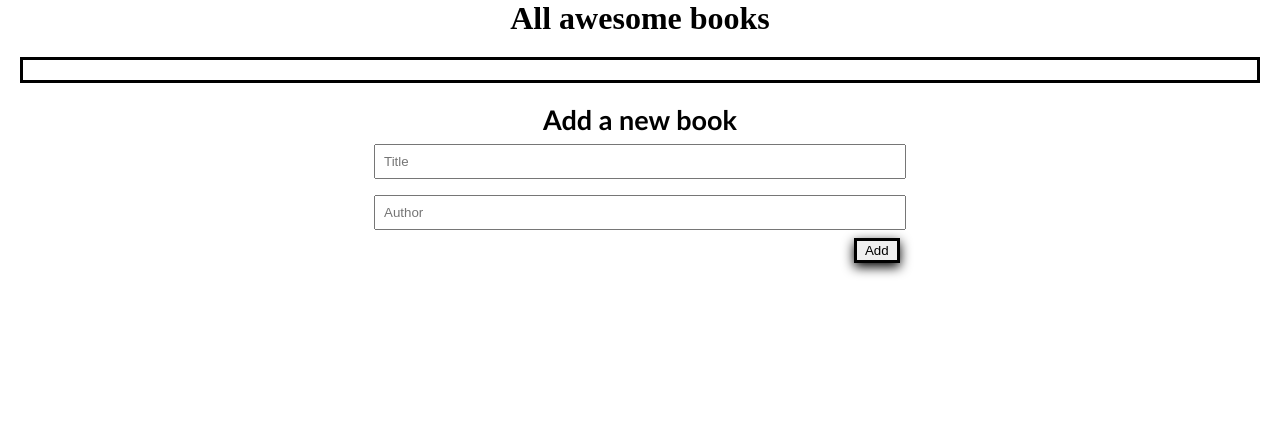
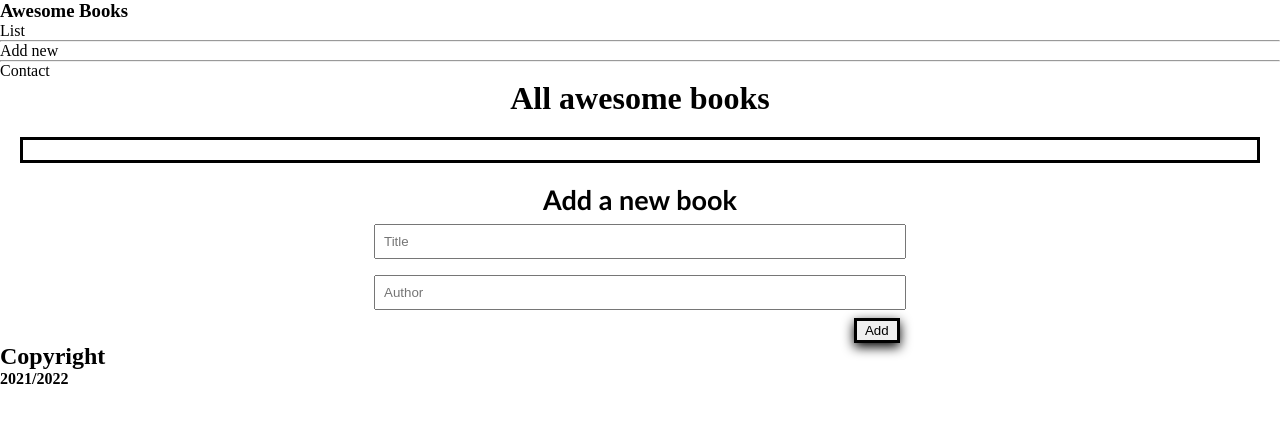
Before and after one commit to akhror-valiev/awesome-books, a website: page index.html in a window 1280 px wide. Drawn offline with Linux system fonts and the light colour scheme.

Commit message:
Made chnages

```diff
--- a/index.html
+++ b/index.html
@@ -11,23 +11,46 @@
 
 <body>
     <header>
+        <h3>Awesome Books</h3>
+        <nav>
+            <ul>
+                <li onclick="NavClick('list')">List</li><hr>
+                <li onclick="NavClick('add-new')">Add new</li><hr>
+                <li onclick="NavClick('contact')">Contact</li>
+            </ul>
+        </nav>
+    </header>
+    <main class="main" id="my-main">
         <h1>All awesome books</h1>
-    </header>
         <section class="AddBook" id="add-new">
             <div id="list">
                 <ul class="render-container"></ul>
                 <b id="errorMsg"></b>
             </div>
         </section>
+    </main>
+
     <b id="errorMsg"></b>
 
-    <form action="" class="form">
+    <form action="" class="form" id="my-form">
         <h2>Add a new book</h2>
         <input type="text" id="title" placeholder="Title" />
         <input type="text" id="author" placeholder="Author" />
         <button type="submit" id="add-button" class="Add-BTN">Add</button>
     </form>
 
+
+
+
+
+
+
+
+
+    <footer>
+        <h2>Copyright</h2>
+        <b>2021/2022</b>
+    </footer>
     <script src="js/class.js"></script>
 </body>
 
```
Lines whose indentation alone changed are shown as unchanged.
